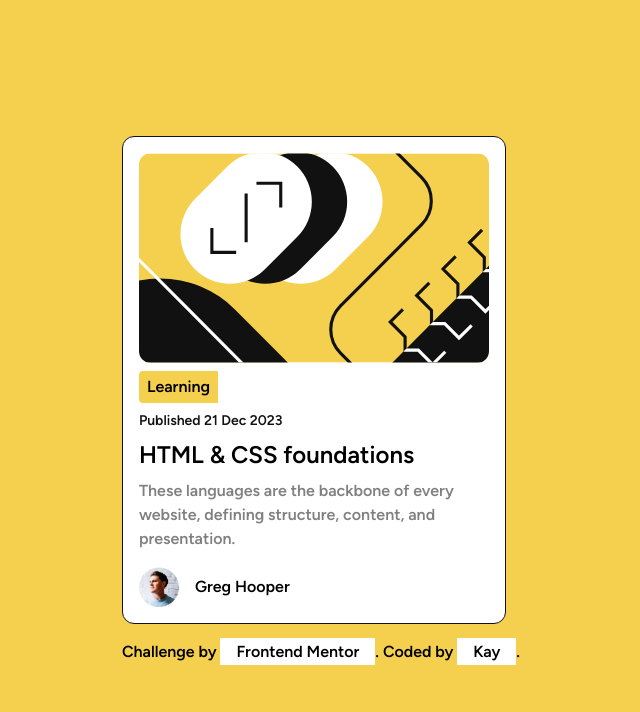
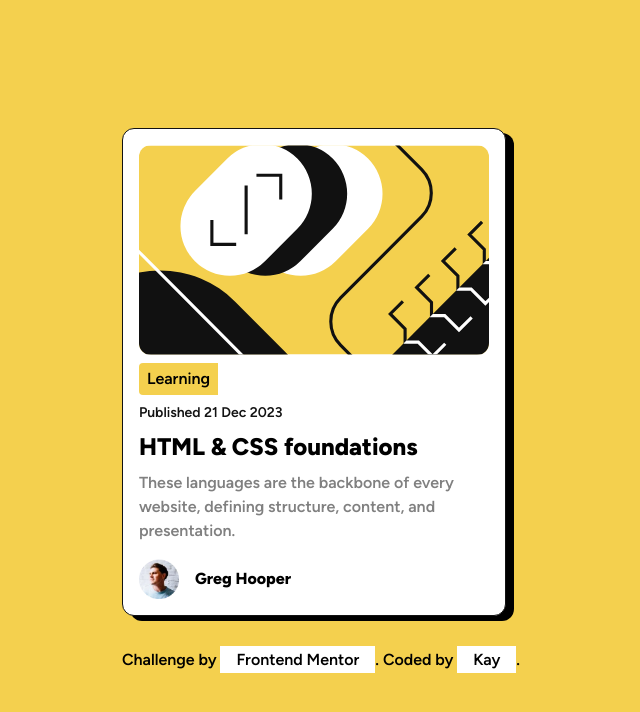
Before and after one commit to ofthewildfire/FEM-blog-preview, a website built with Vite: page index.html in a window 1280 px wide. Shown: the whole page, without its empty margins (319-959 px from the left). Built offline with nearby package versions, Linux system fonts and the light colour scheme.

Commit message:
added box-shadow

```diff
--- a/index.html
+++ b/index.html
@@ -10,7 +10,7 @@
   <title>Frontend Mentor | Blog preview card</title>
 </head>
 
-<body class="grid gap-4 bg-yellow place-content-center min-h-screen p-4">
+<body class="grid gap-8 bg-yellow place-content-center min-h-screen p-4">
 
   <main>
     <!-- Main white card -->
@@ -43,18 +43,6 @@
       Coded by <a class="bg-white px-4 py-1" href="#">Kay</a>.
     </div>
   </footer>
-
-  <!-- Learning
-
-  Published 21 Dec 2023
-
-  HTML & CSS foundations
-
-  These languages are the backbone of every website, defining structure, content, and presentation.
-
-  Greg Hooper -->
-
-
 </body>
 
 </html>
--- a/style.css
+++ b/style.css
@@ -17,8 +17,19 @@
   font-display: swap;
 }
 
+/* Custom styles */
+
 body {
   font-family: "Figtree-600";
 }
 
+h1,
+.author-container__author-name {
+  font-family: 'Figtree-800';
+}
+
+.blog-card {
+  box-shadow: 8px 5px 0px black;
+}
+
 /* npx tailwindcss -i ./style.css -o ./output.css --watch */
```
Also changed, not shown: output.css.
